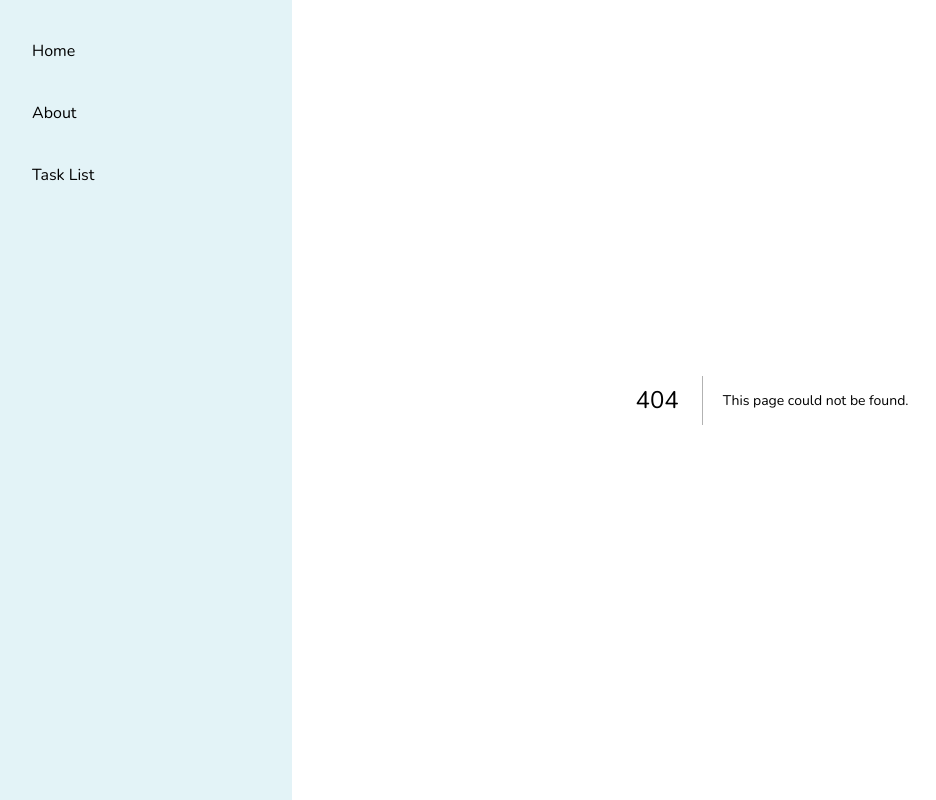
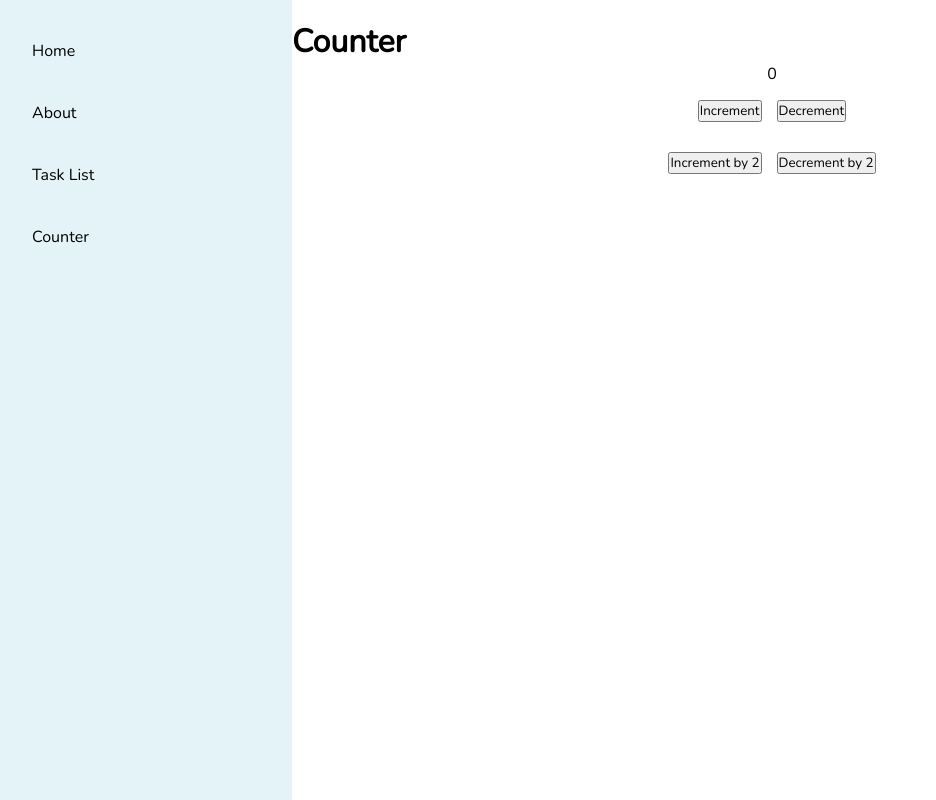
Before and after one commit to shubham-ram/next-project-1, a Next.js app: page /counter in a window 1280 px wide. Before the commit this address had no page. Shown: the whole page, without its empty margins (28-964 px from the left). Built offline with nearby package versions, Linux system fonts and the light colour scheme.

Commit message:
implemented redux

```diff
--- a/navigation/navigation-mapping.js
+++ b/navigation/navigation-mapping.js
@@ -10,6 +10,10 @@ const navigation_mapping = [
     {
         name: "Task List",
         href: "/to-do-list"
+    },
+    {
+        name:"Counter",
+        href:"/counter"
     }
 ]
 export default navigation_mapping;
--- a/package.json
+++ b/package.json
@@ -16,7 +16,10 @@
     "next": "13.4.19",
     "react": "18.2.0",
     "react-dom": "18.2.0",
-    "react-hook-form": "^7.46.2"
+    "react-hook-form": "^7.46.2",
+    "react-redux": "^8.1.3",
+    "react-toastify": "^9.1.3",
+    "redux": "^4.2.1"
   },
   "devDependencies": {
     "eslint": "^8.49.0",
--- /dev/null
+++ b/page-components/Counter/index.js
@@ -0,0 +1,32 @@
+import React from 'react'
+import styles from './styles.module.css'
+import { useDispatch } from 'react-redux'
+import { useSelector } from 'react-redux'
+import { decrementCounter, incrementCounter } from '@/store/action/counter'
+
+function Counter() {
+  const dispatch = useDispatch();
+  const { counter } = useSelector((state)=>state)
+
+
+  return (
+    <div className={styles.container}>
+        <h1>Counter</h1>
+
+        <div className={styles.flex_box}>
+            <p>{counter}</p>
+            <div className={styles.footer}>
+                <button onClick={()=>dispatch(incrementCounter(1))}>Increment</button>
+                <button onClick={()=>dispatch(decrementCounter(1))}>Decrement</button>
+            </div>
+
+            <div className={styles.footer}>
+                <button onClick={()=>dispatch(incrementCounter(2))}>Increment by 2</button>
+                <button onClick={()=>dispatch(decrementCounter(2))}>Decrement by 2</button>
+            </div>
+        </div>
+    </div>
+  )
+}
+
+export default Counter
--- /dev/null
+++ b/page-components/Counter/styles.module.css
@@ -0,0 +1,18 @@
+.container{
+    display: block;
+    margin: 20px auto;
+}
+
+.flex_box{
+    display: flex;
+    justify-content: center;
+    align-items: center;
+    flex-direction: column;
+}
+
+.footer{
+    display: flex;
+    align-items: center;
+    gap:15px;
+    margin: 15px 0;
+}
--- a/pages/_app.js
+++ b/pages/_app.js
@@ -1,12 +1,20 @@
 import '@/styles/globals.css'
 import Layout from '@/page-components/Layouts'
-
+import { ToastContainer } from 'react-toastify';
+import 'react-toastify/dist/ReactToastify.min.css';
+import { Provider } from 'react-redux';
+import store from '@/store/store';
 export default function App({ Component, pageProps }) {
   const MainLayout = Component?.getLayout || Layout;
 
+
   return (
-    <MainLayout>
-        <Component {...pageProps} />
-    </MainLayout>
+    <Provider store={store}>
+      <MainLayout>
+          <ToastContainer />
+          <Component {...pageProps} />
+      </MainLayout>
+    </Provider>
+
   )
 }
--- /dev/null
+++ b/pages/counter/index.js
@@ -0,0 +1,3 @@
+import Counter from "@/page-components/Counter";
+
+export default Counter
--- /dev/null
+++ b/store/action/counter.js
@@ -0,0 +1,15 @@
+import { DESCREMENT_COUNTER, INCREMENT_COUNTER } from "./type"
+
+export const incrementCounter=(payload)=>{
+    return {
+        type: INCREMENT_COUNTER,
+        payload: payload
+    }
+}
+
+export const decrementCounter = (payload)=>{
+    return {
+        type: DESCREMENT_COUNTER,
+        payload: payload
+    }
+}
--- /dev/null
+++ b/store/action/type.js
@@ -0,0 +1,6 @@
+export const ADD_TODO ='todo/addToDo';
+export const DELETE_TODO = 'todo/deleteToDo'
+export const INCREMENT_COUNTER = 'counter/increment';
+export const DESCREMENT_COUNTER = 'counter/decrement';
+export const INCREMENT_COUNTER_2 = 'counter/increment_by_2';
+export const DESCREMENT_COUNTER_2 = 'counter/decrement_by_2'
--- /dev/null
+++ b/store/reducer/counterReducer.js
@@ -0,0 +1,14 @@
+import { INCREMENT_COUNTER,DESCREMENT_COUNTER, INCREMENT_COUNTER_2, DESCREMENT_COUNTER_2 } from "../action/type";
+
+const counterReducer =(state=0, action)=>{
+    switch(action.type){
+        case INCREMENT_COUNTER:
+            return state + action.payload
+        case DESCREMENT_COUNTER:
+            return state - action.payload;
+        default :
+            return state
+    }
+}
+
+export default counterReducer
--- /dev/null
+++ b/store/reducer/todoReducer.js
@@ -0,0 +1,16 @@
+import { ADD_TODO, DELETE_TODO } from "../action/type"
+
+const initialState = []
+
+const toDoReducer = (state=initialState, action)=>{
+    switch (action.type){
+        case ADD_TODO:
+            return [...state, action.payload]
+        case DELETE_TODO:
+            return state.filter((todo)=>todo.id !== action.payload)
+        default:
+            return state
+    }
+}
+
+export default toDoReducer
--- /dev/null
+++ b/store/store.js
@@ -0,0 +1,9 @@
+import { combineReducers, createStore } from 'redux';
+import toDoReducer from './reducer/todoReducer';
+import counterReducer from './reducer/counterReducer';
+
+const allReducer = combineReducers({todo:toDoReducer, counter:counterReducer})
+
+const store  = createStore(allReducer)
+
+export default store
```
Also changed, not shown: store/action/todo.js (added, +15 -0 lines), 1 other file (tests, documents, lock files or other folders).
